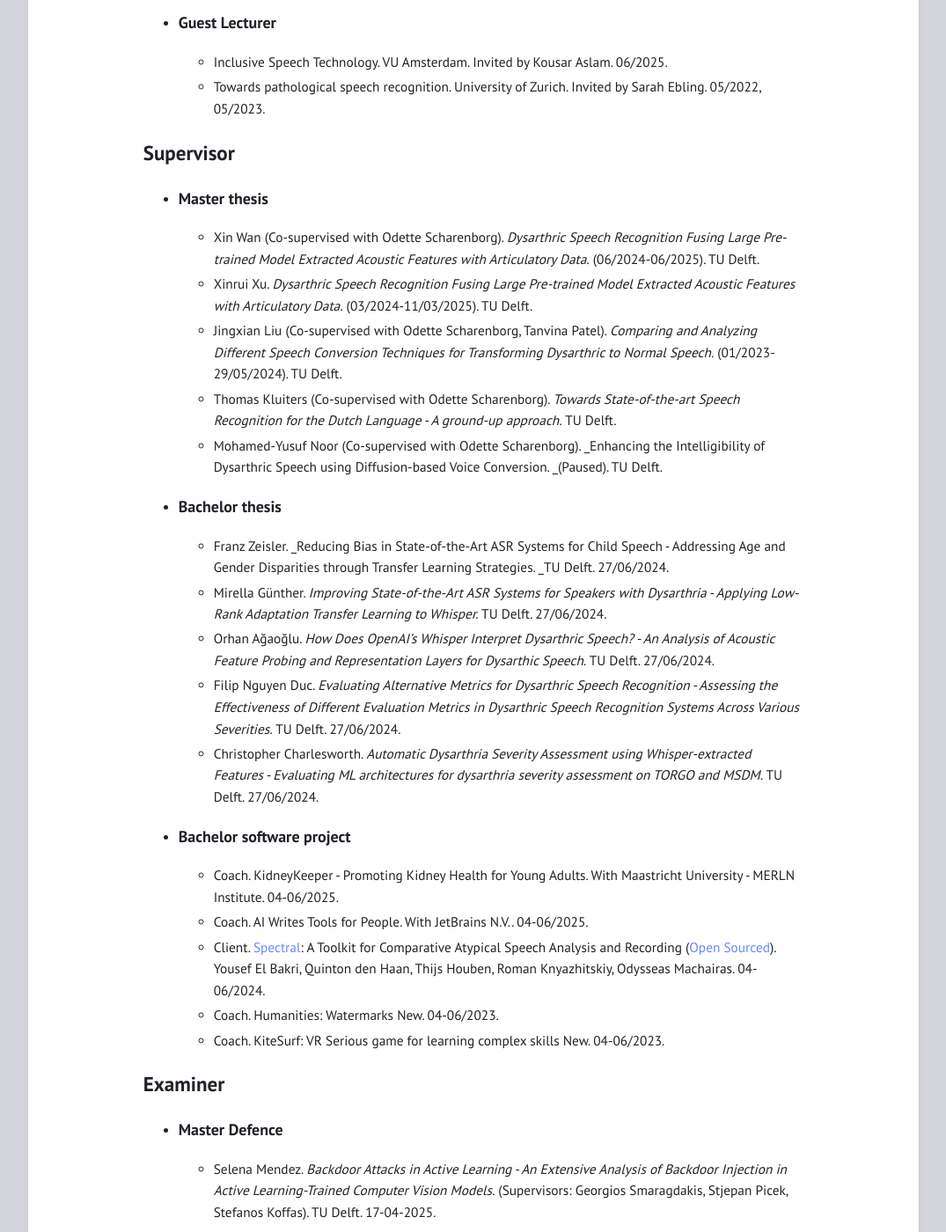
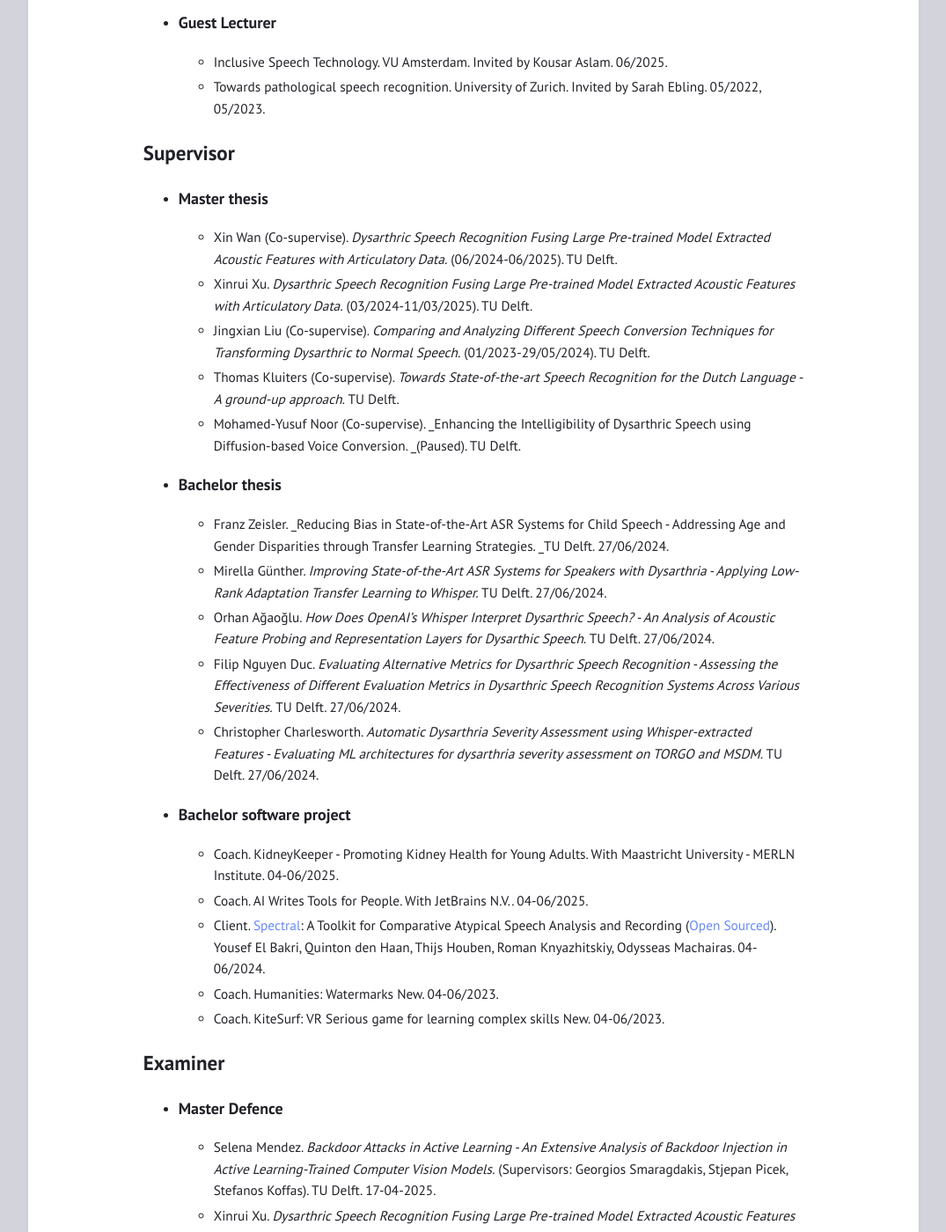
Before and after one commit to zhengjunyue/zhengjunyue.github.io, a Jekyll site: the page built from teaching.md, in a window 1280 px wide and 1400 px high, scrolled down 354 px. Shown: the whole window at 88% size, without its empty margins (102-1177 px from the left). Built offline with Jekyll 4.4.1, drawn with Linux system fonts in a browser that asks for light colours; some of the changed text lies outside the part shown.

Commit message:
Update teaching.md

```diff
--- a/teaching.md
+++ b/teaching.md
@@ -16,11 +16,11 @@
 
 ## Supervisor ##
 * ### Master thesis ###
-   - Xin Wan (Co-supervised with Odette Scharenborg). _Dysarthric Speech Recognition Fusing Large Pre-trained Model Extracted Acoustic Features with Articulatory Data._ (06/2024-06/2025). TU Delft.
+   - Xin Wan (Co-supervise). _Dysarthric Speech Recognition Fusing Large Pre-trained Model Extracted Acoustic Features with Articulatory Data._ (06/2024-06/2025). TU Delft.
    - Xinrui Xu. _Dysarthric Speech Recognition Fusing Large Pre-trained Model Extracted Acoustic Features with Articulatory Data._ (03/2024-11/03/2025). TU Delft.
-   - Jingxian Liu (Co-supervised with Odette Scharenborg, Tanvina Patel). _Comparing and Analyzing Different Speech Conversion Techniques for Transforming Dysarthric to Normal Speech._ (01/2023-29/05/2024). TU Delft.
-   - Thomas Kluiters (Co-supervised with Odette Scharenborg). _Towards State-of-the-art Speech Recognition for the Dutch Language - A ground-up approach._ TU Delft.
-   - Mohamed-Yusuf Noor (Co-supervised with Odette Scharenborg). _Enhancing the Intelligibility of Dysarthric Speech using Diffusion-based Voice Conversion. _(Paused). TU Delft.
+   - Jingxian Liu (Co-supervise). _Comparing and Analyzing Different Speech Conversion Techniques for Transforming Dysarthric to Normal Speech._ (01/2023-29/05/2024). TU Delft.
+   - Thomas Kluiters (Co-supervise). _Towards State-of-the-art Speech Recognition for the Dutch Language - A ground-up approach._ TU Delft.
+   - Mohamed-Yusuf Noor (Co-supervise). _Enhancing the Intelligibility of Dysarthric Speech using Diffusion-based Voice Conversion. _(Paused). TU Delft.
 
 * ### Bachelor thesis ###
    - Franz Zeisler. _Reducing Bias in State-of-the-Art ASR Systems for Child Speech - Addressing Age and Gender Disparities through Transfer Learning Strategies. _TU Delft. 27/06/2024.
@@ -39,7 +39,7 @@
 ## Examiner ##
 * ### Master Defence ###
    - Selena Mendez. _Backdoor Attacks in Active Learning - An Extensive Analysis of Backdoor Injection in Active Learning-Trained Computer Vision Models._ (Supervisors: Georgios Smaragdakis, Stjepan Picek, Stefanos Koffas). TU Delft. 17-04-2025.
-   - Xinrui Xu. _Dysarthric Speech Recognition Fusing Large Pre-trained Model Extracted Acoustic Features with Articulatory Data._ (Supervisors: Zhengjun Yue, Odette Scharenborg). TU Delft. 11-03-2025
+   - Xinrui Xu. _Dysarthric Speech Recognition Fusing Large Pre-trained Model Extracted Acoustic Features with Articulatory Data._ (Supervisor: Zhengjun Yue). TU Delft. 11-03-2025
    - Ee Xuan Tan. _Empowering Users to Handle Misinformation in Podcasts._ (Supervisor: Ujwal Gadiraju). TU Delft. 13-12-2024.
    - Ignjat Pejic. _Adding Context to Alerts._ (Supervisor: Georgios Smaragdakis, Y. Zhauniarovich). TU Delft. 27-08-2024.
    - Dinghao Xue._ Leveraging Large Foundation Models for Zero-Shot IoT Sensing._ (Supervisors: Qun Song, Koen Langendoen). TU Delft. 28-06-2024.
```
